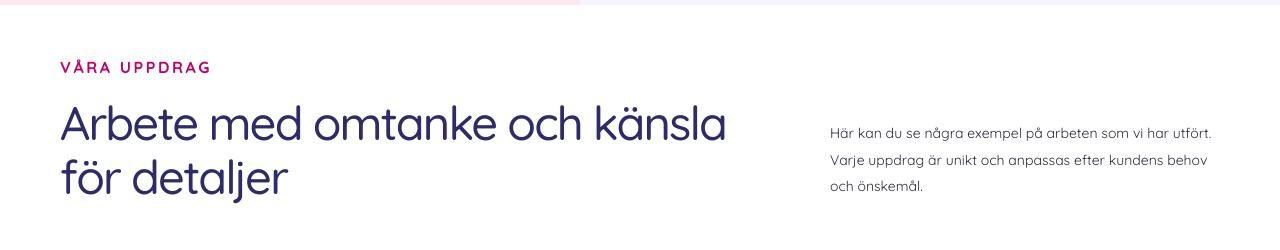
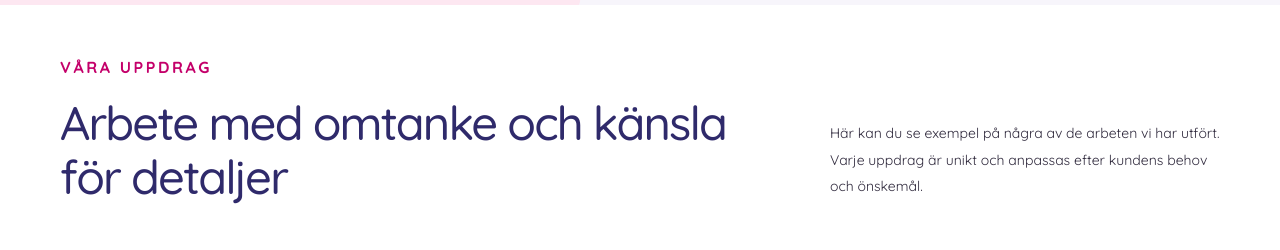
Before and after one commit to annkar73/vikblomsstad, a Next.js app: page /gallery in a window 1280 px wide. Shown: the part 1301-1551 px from the top of the page. Built offline with nearby package versions, Linux system fonts and the light colour scheme.

Commit message:
update gallery text

```diff
--- a/app/gallery/page.tsx
+++ b/app/gallery/page.tsx
@@ -162,7 +162,7 @@ export default function GalleryPage() {
       </div>
 
       <p>
-        Här kan du se några exempel på arbeten som vi har utfört.
+        Här kan du se exempel på några av de arbeten vi har utfört.
         Varje uppdrag är unikt och anpassas efter kundens behov
         och önskemål.
       </p>
```
